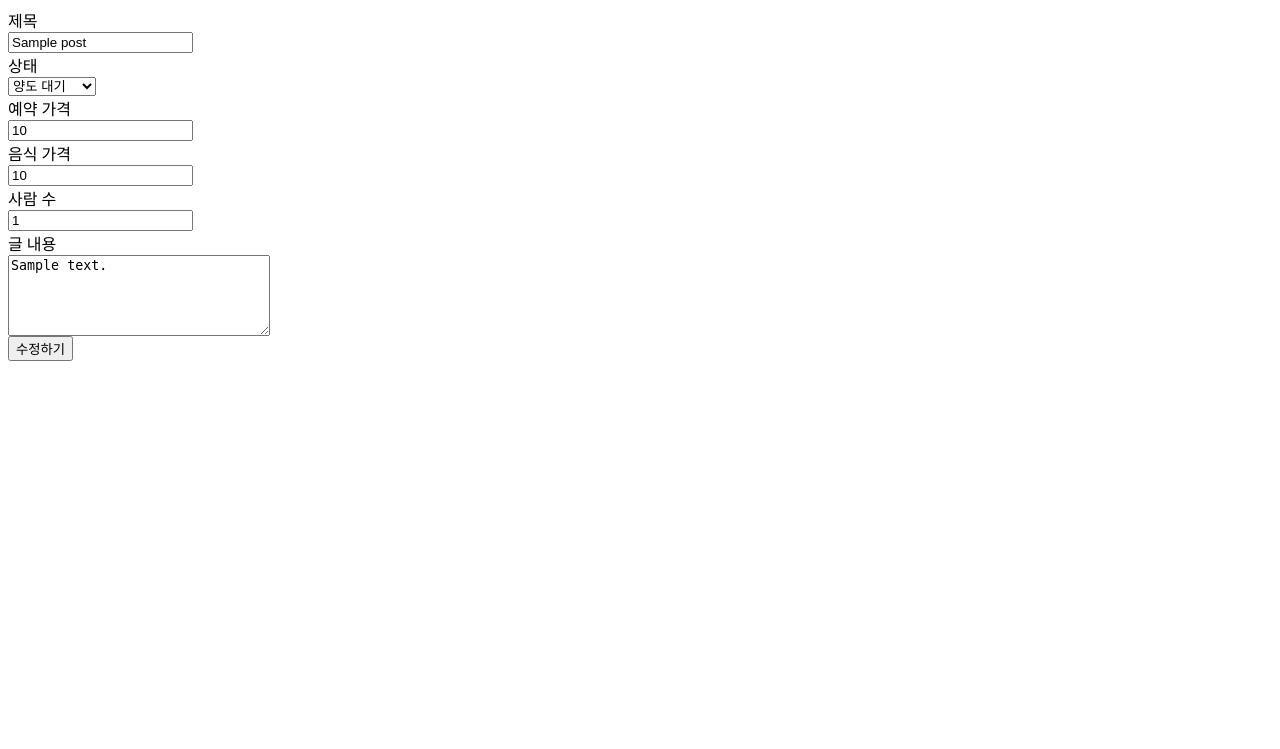
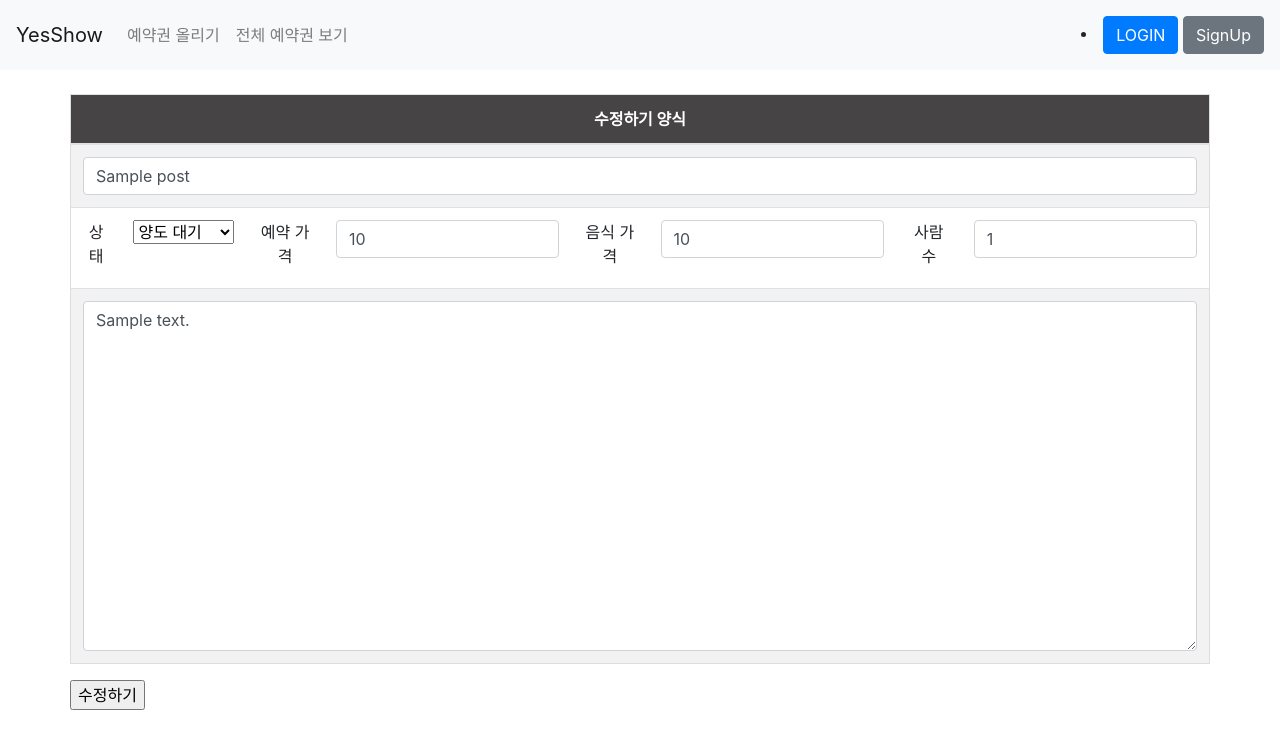
Before and after one commit to dadahee/yes-show, a Django app: page /content/edit/1 in a window 1280 px wide. Shown: the top 749 px of the page. Run offline with Django 3.2, Linux system fonts and the light colour scheme; tables that the repository leaves empty hold one stand-in row (values such as "Sample post"); some libraries are stand-ins or nearby versions.

Commit message:
Update edit.html

```diff
--- a/content/templates/edit.html
+++ b/content/templates/edit.html
@@ -1,37 +1,63 @@
 <!-- hello/templates/postnew.html -->
+{% extends 'base.html' %}
+
+{% block content %}
+
 
   <form action="{% url 'postupdate' post.id %}" method="POST">
     {% csrf_token %}
-    <div>
-      <label for="title">제목</label><br>
-      <input type="text" name="title" id="title" value="{{ post.title }}">
-    </div>
-    <div>
+    <br>
+    <div class="container">
+        <div class="row">
+            <table class="table table-striped" style="text-align : center; border :1px solid #dddddd">
+                <thead>
+                    <tr>
+                        <th colspan="8" style="background-color : #1f1c1cd2; text-align:center; color:rgb(255, 255, 255);">수정하기 양식</th>
+                    </tr>
+                </thead>
+                <tbody>
+                    <tr>
+                        <td colspan="8"><input type="text" class="form-control" placeholder="글 제목" name="title" id="title" maxlength="50" value="{{ post.title }}"></td>
+                    </tr>
+                        <td>
                           <label for="status">상태</label><br>
+                        </td>
+                        <td>
                           <select name="status" id="status">
                             <option value="W">양도 대기</option>
                             <option value="C">양도 완료</option>
                             <option value="W">양도 진행중</option>
                           </select>
+                        </td>
+                        <td>
+                          <label for="reserve_price">예약 가격</label><br>
+                        </td>
+                        <td>
+                          <input type="number" name="reserve_price" id="reserve_price" class="form-control"  value="{{ post.reserve_price }}">
+                        </td>
+                        <td>
+                          <label for="food_price">음식 가격</label><br>
+                        </td>
+                        <td>
+                          <input type="number" name="food_price" id="food_price" class="form-control" value="{{ post.food_price }}">
+                        </td>
+                        <td>
+                          <label for="people">사람 수</label><br>
+                        </td>
+                        <td>
+                          <input type="number" name="people" id="people" class="form-control" value="{{ post.people }}">
+                        </td>
+                    </tr>
+                    <tr>
+                        <td colspan="8"><textarea type="text" class="form-control" placeholder="글 내용" name="text" maxlength="2048" style="height:350px">{{post.text}}</textarea></td>
+                    </tr>
+                </tbody>
+            </table>
+            <input type="submit" value="수정하기">
         </div>
-    <div>
-      <label for="reserve_price">예약 가격</label><br>
-      <input type="number" name="reserve_price" id="reserve_price" value="{{ post.reserve_price }}">
-    </div>
-    <div>
-      <label for="food_price">음식 가격</label><br>
-      <input type="number" name="food_price" id="food_price" value="{{ post.food_price }}">
-    </div>
-    <div>
-      <label for="people">사람 수</label><br>
-      <input type="number" name="people" id="people" value="{{ post.people }}">
-    </div>
-    <div>
-      <label for="text">글 내용</label><br>
-      <textarea name="text" id="text" cols="30" rows="5">{{post.text}}</textarea>
     </div>
 
 
+  </form>
 
-    <input type="submit" value="수정하기">
-  </form>
+  {% endblock %}
```
Lines whose indentation alone changed are shown as unchanged.
